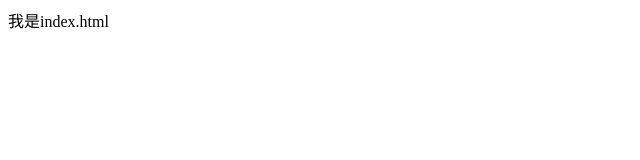
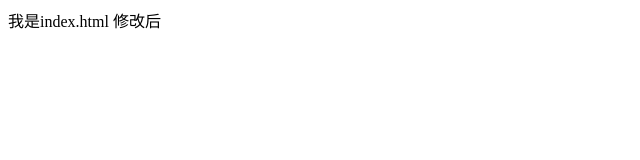
Before and after one commit to hdxpeter/git-demo, a plain HTML site: page index.html in a window 1280 px wide. Shown: the full height of the page, 0-640 px from the left. Drawn offline with Linux system fonts and the light colour scheme.

Commit message:
A程序员第二次提交

```diff
--- a/index.html
+++ b/index.html
@@ -6,5 +6,6 @@
 </head>
 <body>
 我是index.html
+修改后
 </body>
 </html>
```
